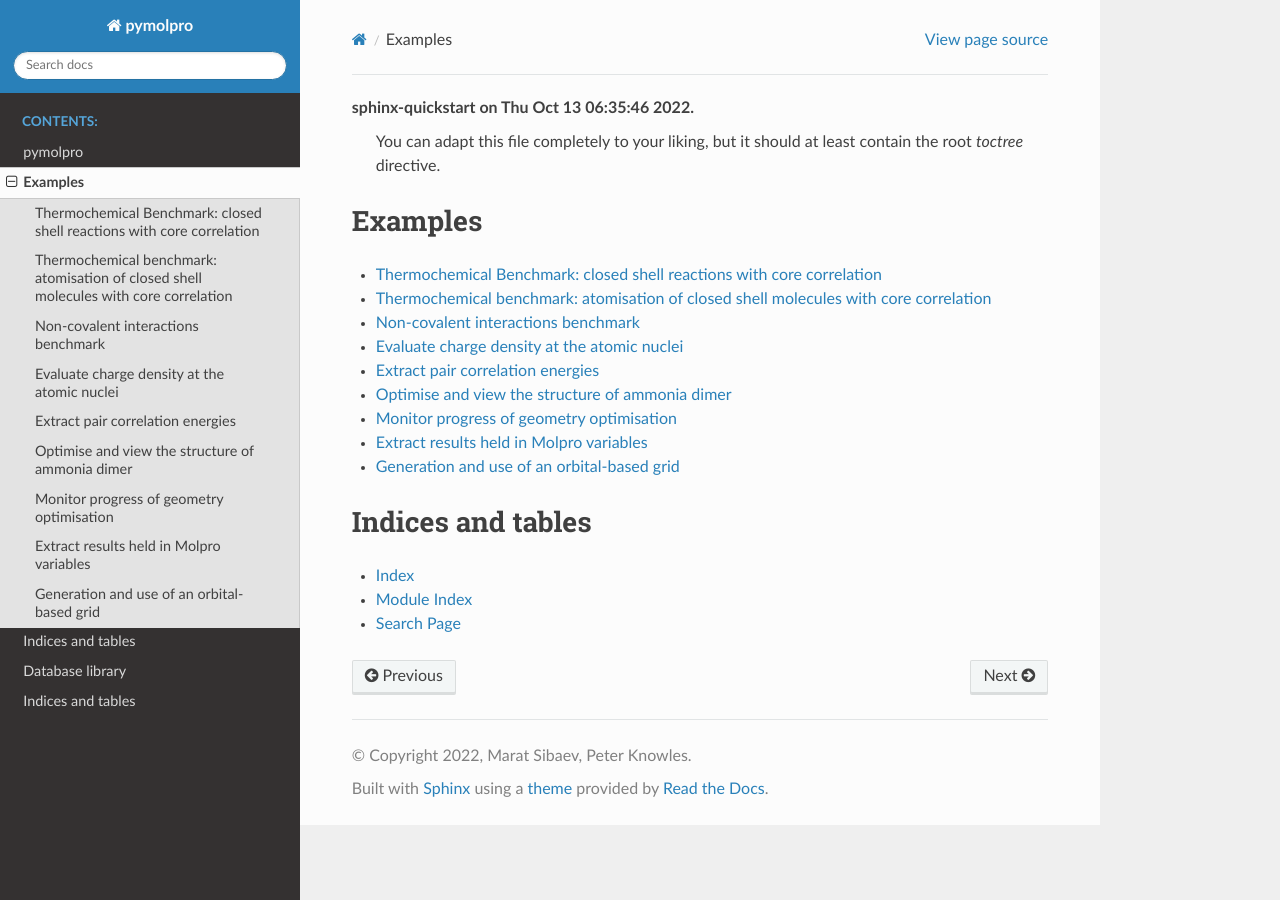
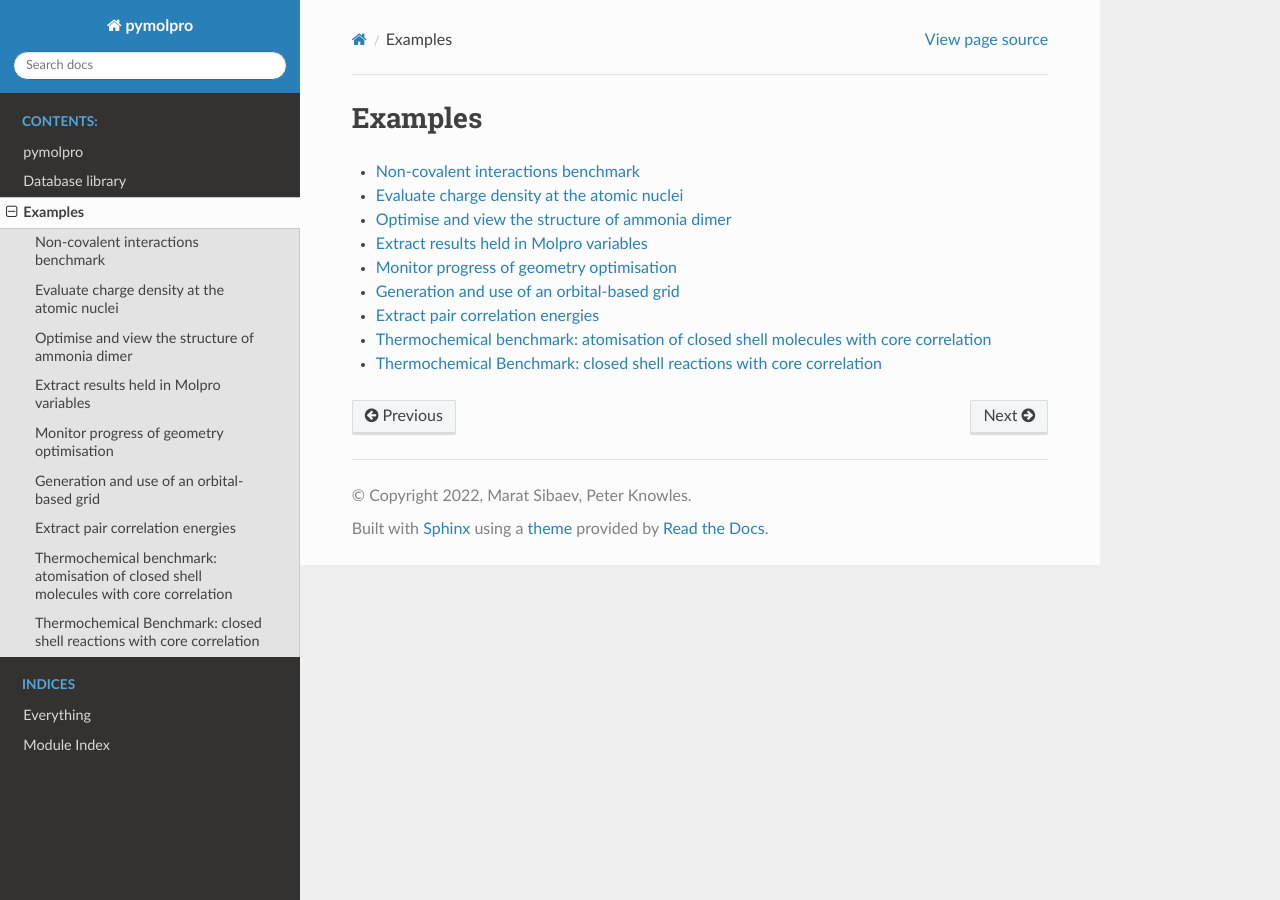
Before and after one commit to molpro/pymolpro, a Sphinx documentation site: the page built from docs/source/examples.rst, in a window 1280 px wide. Built offline with Sphinx 7.4.7 and the Read the Docs theme 2.0.0, drawn with Linux system fonts in a browser that asks for light colours; the version number could not be read and is left out.

Commit message:
doc tidy (#57)

```diff
--- /dev/null
+++ b/docs/source/_templates/layout.html
@@ -0,0 +1,13 @@
+{% extends "!layout.html" %}
+
+{% block menu %}
+{{ super() }}
+<p class="caption">
+    <span class="caption-text">Indices</span>
+</p>
+<ul>
+    <li class="toctree-l1"><a href= "{{pathto('genindex.html', 1)}}">Everything</a></li>
+    <li class="toctree-l1"><a href= "{{pathto('py-modindex.html', 1)}}">Module Index</a></li>
+</ul>
+
+{% endblock %}
--- a/docs/source/conf.py
+++ b/docs/source/conf.py
@@ -40,12 +40,11 @@ rst_epilog = '\n'.join(map(lambda x: f".. |{x}| replace:: {__frozen_locals[x]}",
 # https://www.sphinx-doc.org/en/master/usage/configuration.html#options-for-html-output
 
 html_theme = "sphinx_rtd_theme"
-html_static_path = ['_static']
+# html_static_path = ['_static']
 
 import os
 
-for dbfile in os.listdir("../../pymolpro/share/database"):
-    dbname = dbfile.replace('.json', '')
+for dbname in pymolpro.database.library():
     dbname_pretty = dbname.replace('_', ' ')
     db = pymolpro.database.load(dbname)
     if not os.path.exists('database'): os.makedirs('database')
--- a/docs/source/examples.rst
+++ b/docs/source/examples.rst
@@ -1,29 +1,8 @@
-.. pymolpro documentation master file, created by
-sphinx-quickstart on Thu Oct 13 06:35:46 2022.
-   You can adapt this file completely to your liking, but it should at least
-   contain the root `toctree` directive.
-
 Examples
 ========
 
 .. toctree::
    :maxdepth: 1
+   :glob:
 
-   examples/thermochemical_benchmark_Bak2000_reactions.ipynb
-   examples/thermochemical_benchmark_Bak2000_atomisations.ipynb
-   examples/Non-covalent interactions benchmark.ipynb
-   examples/dihedral_scan.ipynb
-   examples/evaluate_charge_density.ipynb
-   examples/pair_correlation_energies.ipynb
-   examples/geometry_optimisation.ipynb
-   examples/monitor_geometry_optimisation.ipynb
-   examples/molpro_variables.ipynb
-   examples/orbital.ipynb
-
-
-Indices and tables
-==================
-
-* :ref:`genindex`
-* :ref:`modindex`
-* :ref:`search`
+   examples/*
--- a/docs/source/index.rst
+++ b/docs/source/index.rst
@@ -92,8 +92,8 @@ For a complete set-up of pymolpro within Jupyter notebooks on Windows,
    :caption: Contents:
 
    modules
+   databases
    examples
-   databases
 
 Indices and tables
 ==================
```
Also changed, not shown: docs/source/databases.rst (+0 -8 lines), 1 other file.
